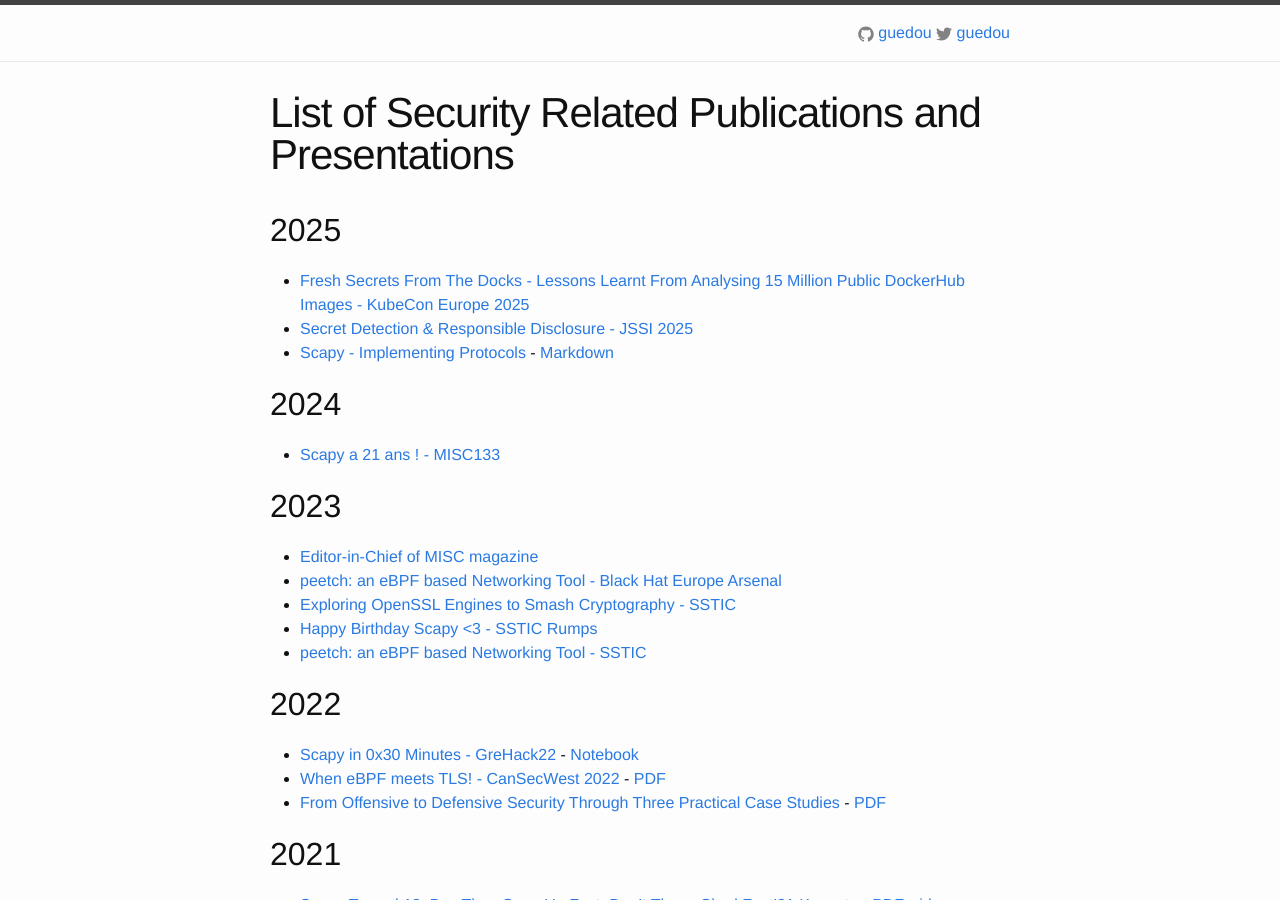
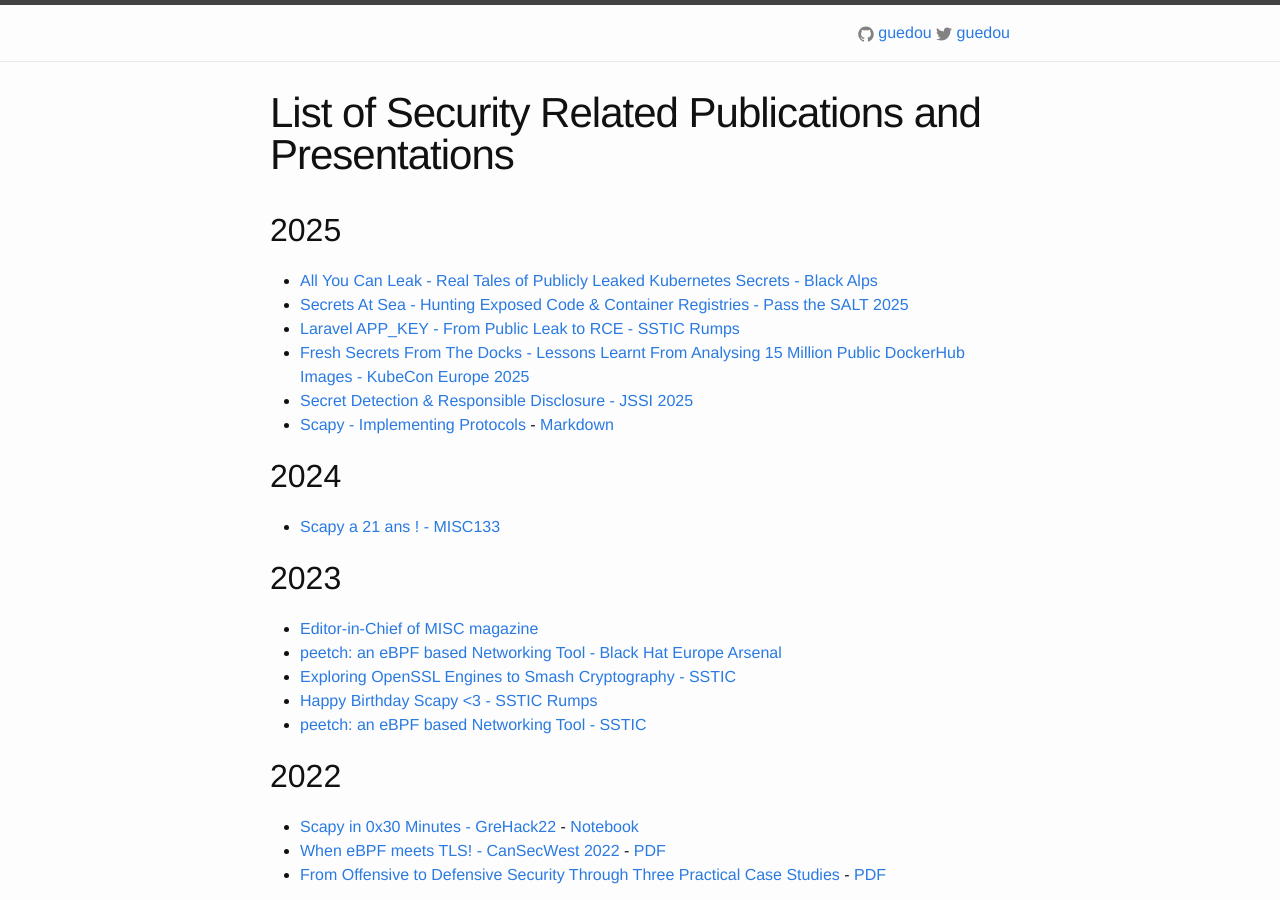
Before and after one commit to guedou/guedou.github.io, a Jekyll site: the page built from index.markdown, in a window 1280 px wide and 900 px high. Built offline with Jekyll 4.4.1, drawn with Linux system fonts in a browser that asks for light colours.

Commit message:
Missing 2025 talkgs

```diff
--- a/index.markdown
+++ b/index.markdown
@@ -5,6 +5,9 @@
 
 ## 2025
 
+- [All You Can Leak - Real Tales of Publicly Leaked Kubernetes Secrets - Black Alps](talks/2025_BlackAlps/All You can Leak - Kubernetes.pdf)
+- [Secrets At Sea - Hunting Exposed Code & Container Registries - Pass the SALT 2025](talks/2025_Pass-the-SALT/PTS 2025 - Secrets at Sea.pdf)
+- [Laravel APP_KEY - From Public Leak to RCE - SSTIC Rumps](talks/2025_sstic/Laravel APP_KEY.pdf)
 - [Fresh Secrets From The Docks - Lessons Learnt From Analysing 15 Million Public DockerHub Images - KubeCon Europe 2025](talks/2025_KubeConEU/slides.pdf)
 - [Secret Detection & Responsible Disclosure - JSSI 2025](talks/2025_JSSI/slides.pdf)
 - [Scapy - Implementing Protocols](talks/2025_Scapy_Implementing_Protocols/slides.pdf) - [Markdown](talks/2025_Scapy_Implementing_Protocols/slides.md)
```
Also changed, not shown: 3 other files.
